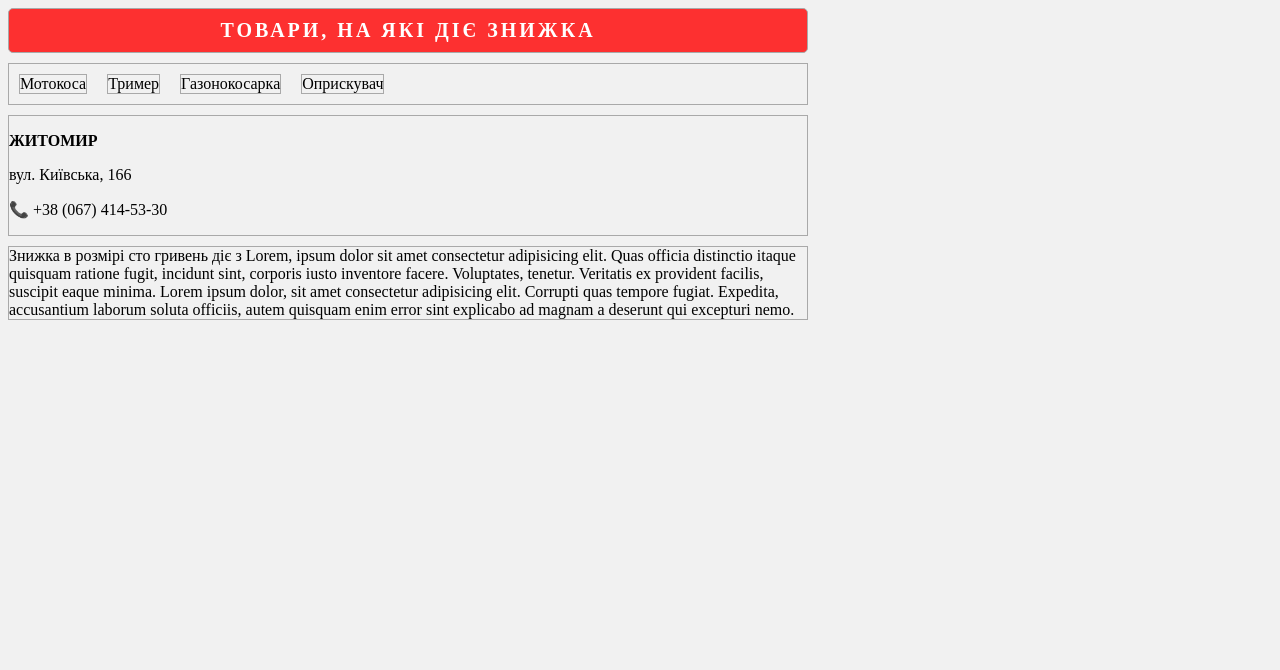
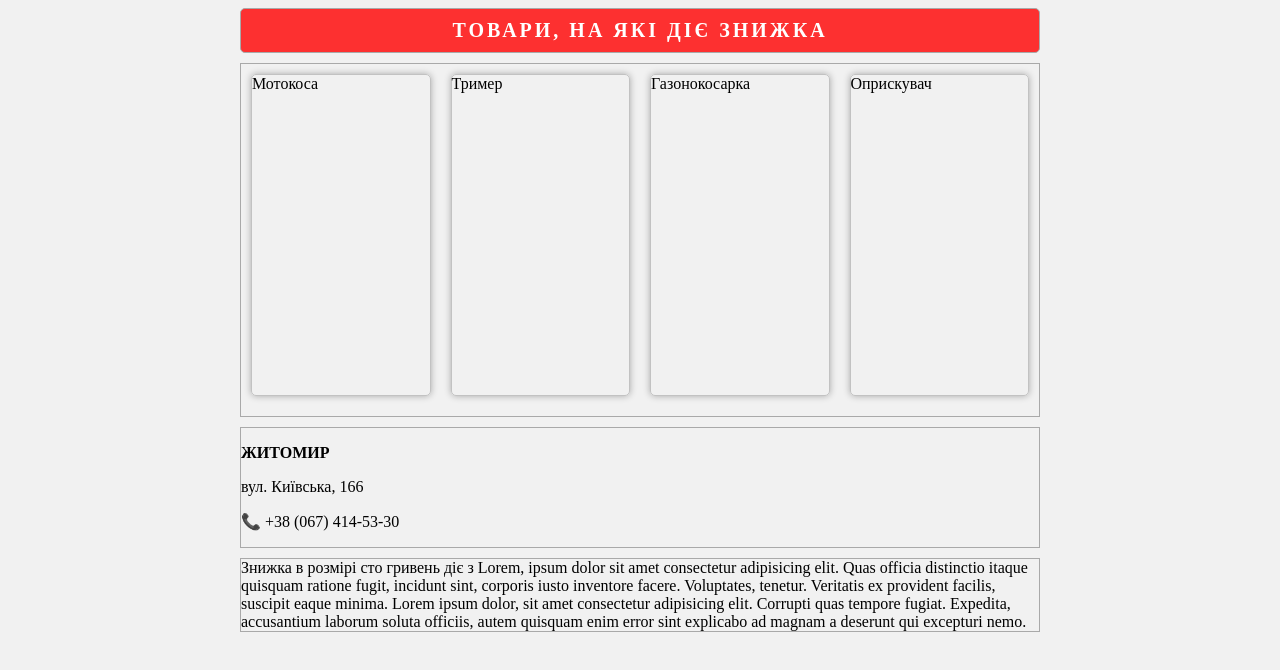
Before and after one commit to mms321/market, a plain HTML site: page index.html in a window 1280 px wide. Drawn offline with Linux system fonts and the light colour scheme.

Commit message:
4.Оформлення картки товару

```diff
--- a/css/style.css
+++ b/css/style.css
@@ -1,5 +1,7 @@
 body{
     background-color: #f1f1f1;
+    display: flex;
+    justify-content: center;
 }
 
 
@@ -36,3 +38,13 @@ div {
     display: flex;
     gap: 20px;
 }
+
+.item{
+    width: 200px;
+    height:320px;
+    margin-bottom: 10px;
+
+    border: 1px solid rgb(194, 194, 194);
+    border-radius: 5px;
+    box-shadow: 0 0 7px rgba(0, 0, 0, 0.3);
+}
```
